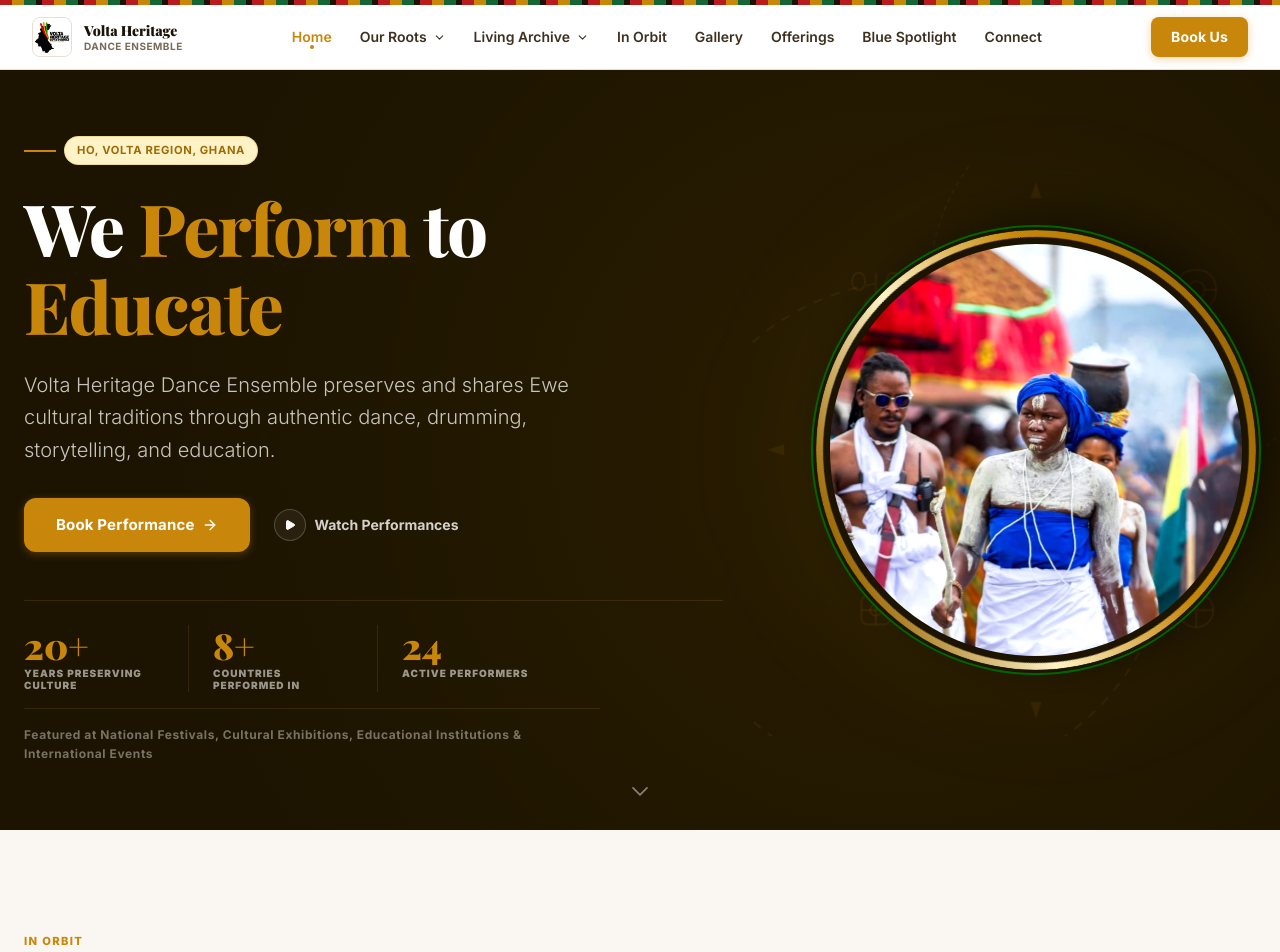
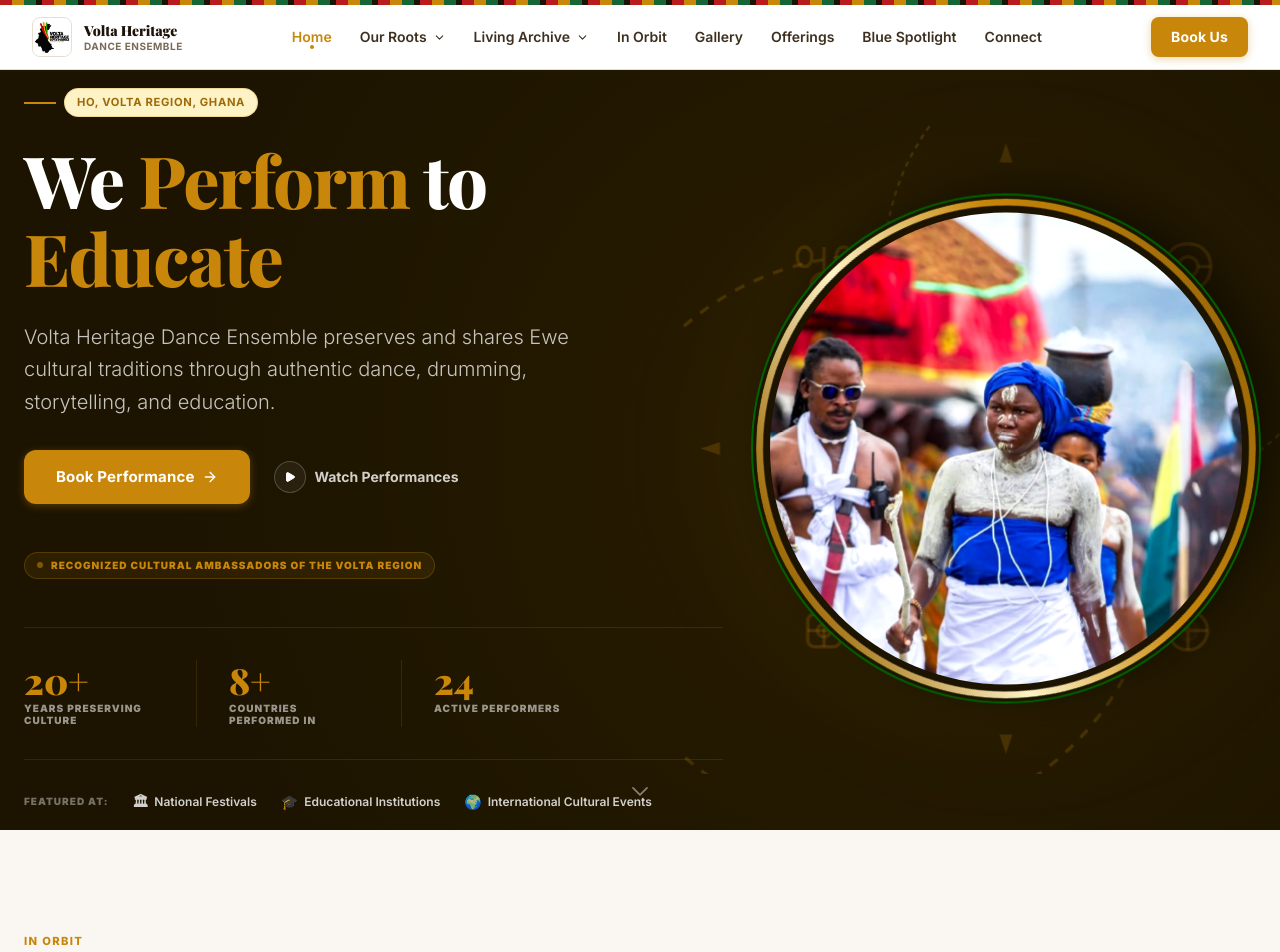
Before and after one commit to KlawZout2423/voltaheritage, a Next.js app: page / in a window 1280 px wide. Shown: the top 952 px of the page. Built offline with nearby package versions, Linux system fonts and the light colour scheme; a web font is replaced by a local one.

Commit message:
design: final polishes — enlarge image, add float animation, credibility badge, icon social proofs, and spacing adjustments

```diff
--- a/src/app/globals.css
+++ b/src/app/globals.css
@@ -99,6 +99,15 @@
 
 .animate-slow-zoom {
   animation: slow-zoom 24s ease-in-out infinite;
+}
+
+@keyframes float {
+  0%, 100% { transform: translateY(0px); }
+  50% { transform: translateY(-10px); }
+}
+
+.animate-float {
+  animation: float 6s ease-in-out infinite;
 }
 
 .mesh-gradient {
@@ -269,9 +278,9 @@
 .btn-primary:hover {
   background: var(--color-heritage-gold-dark);
   box-shadow: 0 6px 20px rgba(200,135,10,0.40);
-  transform: translateY(-1px);
+  transform: translateY(-2px) scale(1.02);
 }
-.btn-primary:active { transform: translateY(0); }
+.btn-primary:active { transform: translateY(0) scale(1); }
 
 .btn-outline {
   display: inline-flex;
@@ -287,12 +296,13 @@
   border: 1.5px solid var(--color-border-strong);
   cursor: pointer;
   text-decoration: none;
-  transition: all 0.2s cubic-bezier(0.16, 1, 0.3, 1);
+  transition: all 0.3s cubic-bezier(0.16, 1, 0.3, 1);
 }
 .btn-outline:hover {
   border-color: var(--color-heritage-gold);
   color: var(--color-heritage-gold);
   background: var(--color-heritage-gold-light);
+  transform: translateY(-2px) scale(1.02);
 }
 
 .btn-sm {
--- a/src/app/page.tsx
+++ b/src/app/page.tsx
@@ -130,9 +130,18 @@
               </Link>
             </motion.div>
 
-            {/* Stats Section */}
+            {/* Credibility Badge */}
             <motion.div
-              className="w-full border-t border-[rgba(200,149,26,0.15)] pt-6 pb-2"
+              className="mb-4 inline-flex items-center gap-2 px-3 py-1 rounded-full bg-[var(--color-heritage-gold)]/10 border border-[var(--color-heritage-gold)]/25 text-[10px] font-black uppercase tracking-widest text-[var(--color-heritage-gold)]"
+              variants={heroItemVariants}
+            >
+              <span className="w-1.5 h-1.5 rounded-full bg-[var(--color-heritage-gold)] animate-pulse" />
+              Recognized Cultural Ambassadors of the Volta Region
+            </motion.div>
+
+            {/* Stats Section with breathing room */}
+            <motion.div
+              className="w-full border-y border-[rgba(200,149,26,0.15)] py-8 my-8"
               variants={heroItemVariants}
             >
               <div className="flex flex-wrap gap-y-6">
@@ -143,8 +152,8 @@
                 ].map((stat, i) => (
                   <div
                     key={stat.label}
-                    className={`flex flex-col items-start pr-6 ${
-                      i > 0 ? "pl-6 border-l border-[rgba(200,149,26,0.15)]" : ""
+                    className={`flex flex-col items-start pr-8 ${
+                      i > 0 ? "pl-8 border-l border-[rgba(200,149,26,0.15)]" : ""
                     }`}
                   >
                     <p className="font-display text-3xl md:text-4xl font-black text-[var(--color-heritage-gold)] mb-0.5">
@@ -158,19 +167,28 @@
               </div>
             </motion.div>
 
-            {/* Social Proof Line */}
-            <motion.p
-              className="text-[10px] md:text-xs text-white/40 tracking-wider font-bold max-w-xl leading-relaxed border-t border-[rgba(200,149,26,0.15)] pt-4 mt-2 w-full text-left"
+            {/* Social Proof Badges */}
+            <motion.div
+              className="flex flex-wrap items-center gap-x-6 gap-y-3 w-full"
               variants={heroItemVariants}
             >
-              Featured at National Festivals, Cultural Exhibitions, Educational Institutions & International Events
-            </motion.p>
+              <span className="text-[10px] uppercase tracking-widest font-black text-white/40">Featured at:</span>
+              <span className="inline-flex items-center gap-1.5 text-xs font-semibold text-white/80">
+                <span className="text-sm">🏛</span> National Festivals
+              </span>
+              <span className="inline-flex items-center gap-1.5 text-xs font-semibold text-white/80">
+                <span className="text-sm">🎓</span> Educational Institutions
+              </span>
+              <span className="inline-flex items-center gap-1.5 text-xs font-semibold text-white/80">
+                <span className="text-sm">🌍</span> International Cultural Events
+              </span>
+            </motion.div>
           </motion.div>
 
-          {/* Right Column: Large centered image container */}
+          {/* Right Column: Large centered image container with float and zoom */}
           <div className="lg:col-span-5 flex flex-col items-center lg:items-end w-full">
             <motion.div
-              className="relative w-[300px] h-[300px] sm:w-[380px] sm:h-[380px] lg:w-[440px] lg:h-[440px] flex items-center justify-center flex-shrink-0"
+              className="relative w-[320px] h-[320px] sm:w-[420px] sm:h-[420px] lg:w-[500px] lg:h-[500px] flex items-center justify-center flex-shrink-0 animate-float"
               variants={heroImageVariants}
               initial="hidden"
               animate="visible"
@@ -179,14 +197,14 @@
               <div className="absolute w-[120%] h-[120%] rounded-full bg-[radial-gradient(circle,rgba(200,135,10,0.22)_0%,transparent_70%)] blur-3xl pointer-events-none z-0" />
 
               {/* SVG Tribal & Adinkra patterns */}
-              <svg className="absolute w-[130%] h-[130%] -top-[15%] -left-[15%] text-[var(--color-heritage-gold)]/10 pointer-events-none z-0" viewBox="0 0 500 500" fill="none">
-                <circle cx="250" cy="250" r="220" stroke="currentColor" strokeWidth="1.5" strokeDasharray="8 8" className="animate-[spin_120s_linear_infinite]" />
-                <circle cx="250" cy="250" r="180" stroke="currentColor" strokeWidth="1" strokeDasharray="4 4" className="animate-[spin_90s_linear_infinite_reverse]" />
+              <svg className="absolute w-[130%] h-[130%] -top-[15%] -left-[15%] text-[var(--color-heritage-gold)]/22 pointer-events-none z-0" viewBox="0 0 500 500" fill="none">
+                <circle cx="250" cy="250" r="220" stroke="currentColor" strokeWidth="2.5" strokeDasharray="8 8" className="animate-[spin_120s_linear_infinite]" />
+                <circle cx="250" cy="250" r="180" stroke="currentColor" strokeWidth="1.8" strokeDasharray="4 4" className="animate-[spin_90s_linear_infinite_reverse]" />
 
                 <path d="M250,15 L245,30 L255,30 Z M250,485 L245,470 L255,470 Z M15,250 L30,245 L30,255 Z M485,250 L470,245 L470,255 Z" fill="currentColor" />
 
                 {/* Top Left - Dwennimmen */}
-                <g transform="translate(85, 85) scale(0.5)" stroke="currentColor" strokeWidth="4" fill="none">
+                <g transform="translate(85, 85) scale(0.5)" stroke="currentColor" strokeWidth="5.5" fill="none">
                   <path d="M 20,50 C 5,50 5,20 20,20 C 35,20 35,50 20,50 Z" />
                   <path d="M 80,50 C 95,50 95,20 80,20 C 65,20 65,50 80,50 Z" />
                   <path d="M 50,20 L 50,80" />
@@ -194,7 +212,7 @@
                 </g>
 
                 {/* Top Right - Gye Nyame */}
-                <g transform="translate(365, 85) scale(0.5)" stroke="currentColor" strokeWidth="4" fill="none">
+                <g transform="translate(365, 85) scale(0.5)" stroke="currentColor" strokeWidth="5.5" fill="none">
                   <circle cx="50" cy="50" r="15" />
                   <path d="M 50,15 C 20,15 15,40 15,50 C 15,60 20,85 50,85" />
                   <path d="M 50,15 C 80,15 85,40 85,50 C 85,60 80,85 50,85" />
@@ -203,7 +221,7 @@
                 </g>
 
                 {/* Bottom Left - Mate Masie */}
-                <g transform="translate(85, 365) scale(0.5)" stroke="currentColor" strokeWidth="4" fill="none">
+                <g transform="translate(85, 365) scale(0.5)" stroke="currentColor" strokeWidth="5.5" fill="none">
                   <rect x="25" y="25" width="50" height="50" rx="10" />
                   <circle cx="50" cy="50" r="10" />
                   <line x1="50" y1="25" x2="50" y2="75" />
@@ -211,10 +229,10 @@
                 </g>
 
                 {/* Bottom Right - Asase Yaa */}
-                <g transform="translate(365, 365) scale(0.5)" stroke="currentColor" strokeWidth="4" fill="none">
+                <g transform="translate(365, 365) scale(0.5)" stroke="currentColor" strokeWidth="5.5" fill="none">
                   <circle cx="50" cy="50" r="30" />
                   <path d="M 20,50 L 80,50 M 50,20 L 50,80" />
-                  <circle cx="50" cy="50" r="15" fill="currentColor" opacity="0.2" />
+                  <circle cx="50" cy="50" r="15" fill="currentColor" opacity="0.25" />
                 </g>
               </svg>
 
```
